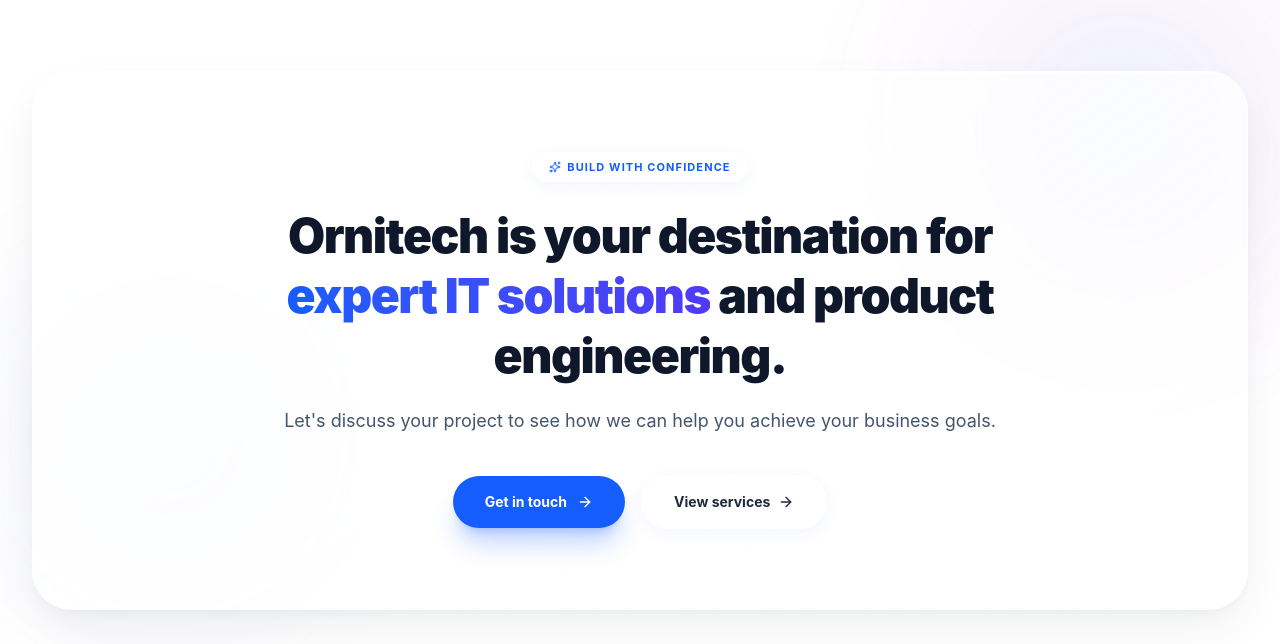
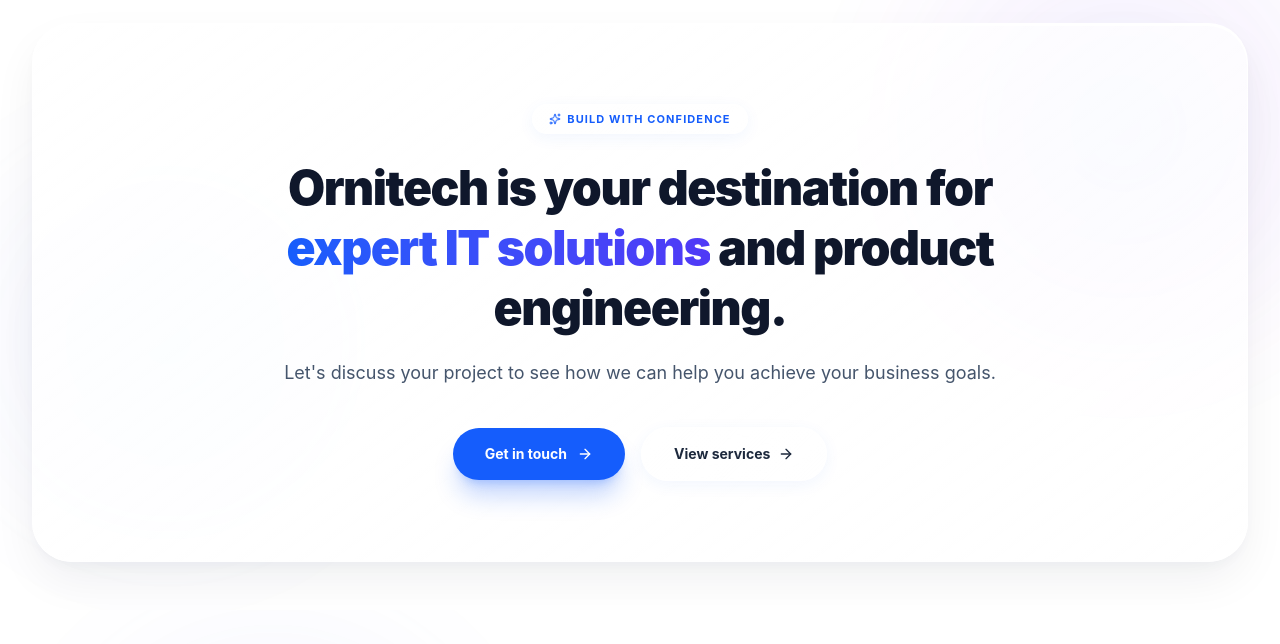
Before and after one commit to vrajrabadiya-lgtm/ornitech-info, a Next.js app: page / in a window 1280 px wide. Shown: the part 2256-2900 px from the top of the page. Built offline with nearby package versions, Linux system fonts and the light colour scheme.

Commit message:
cra-band

```diff
--- a/components/cta-band.tsx
+++ b/components/cta-band.tsx
@@ -8,7 +8,7 @@ export function CtaBand() {
   const { ref, inView } = useInView(0.2)
 
   return (
-    <section ref={ref as React.RefObject<HTMLElement>} className="glass-section relative overflow-hidden py-16 lg:py-24">
+    <section ref={ref as React.RefObject<HTMLElement>} className="glass-section relative overflow-hidden py-8 lg:py-12">
       {/* Liquid background fluid orbs */}
       <div className="pointer-events-none absolute inset-0" aria-hidden="true">
         <div className="liquid-orb-blue animate-liquid-float-slow absolute -right-24 -top-24 h-[550px] w-[550px] opacity-70" />
```
